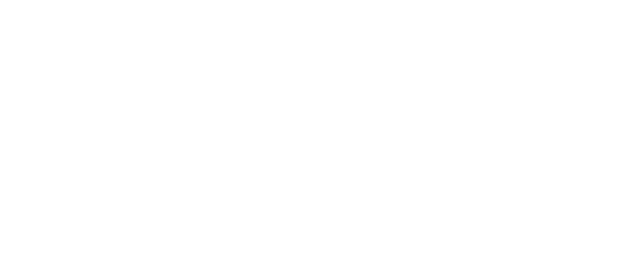
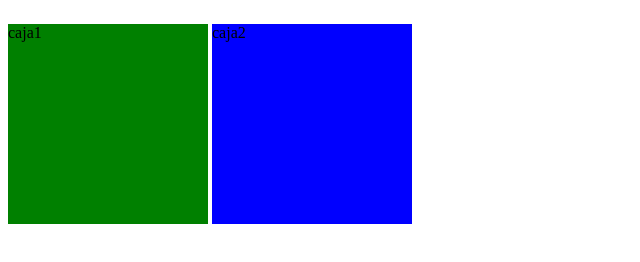
Before and after one commit to jjosegallegocesde/cajasbello, a plain HTML site: page cajas2.html in a window 1280 px wide. Shown: the whole page, without its empty margins (0-640 px from the left). Drawn offline with Linux system fonts and the light colour scheme.

Commit message:
se configura propiedad display

```diff
--- a/cajas2.html
+++ b/cajas2.html
@@ -9,5 +9,18 @@
 </head>
 <body>
 
+    <main>
+
+        <div class="cajaPadre">
+            <p class="caja1">caja1</p>
+            <p class="caja2">caja2</p>
+        </div>
+
+
+
+
+
+    </main>
+
 </body>
 </html>
--- a/estilos2.css
+++ b/estilos2.css
@@ -0,0 +1,20 @@
+.caja1{
+    background-color: green;
+    width:200px;
+    height:200px;
+    display:inline-block;
+
+}
+
+.caja2{
+    background-color: blue;
+    width:200px;
+    height:200px;
+    display:inline-block;
+
+
+}
+
+.cajaPadre{
+
+}
```
Also changed, not shown: index.html (+2 -0 lines).
